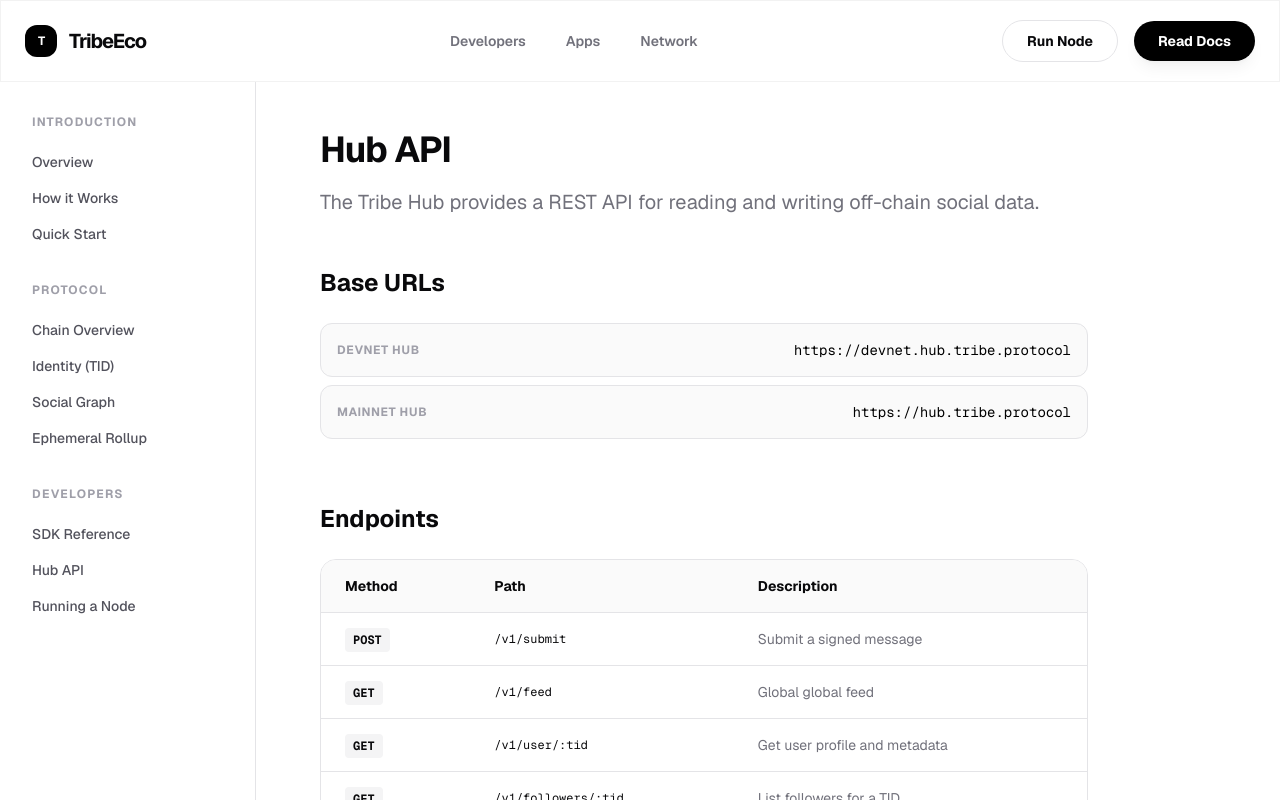
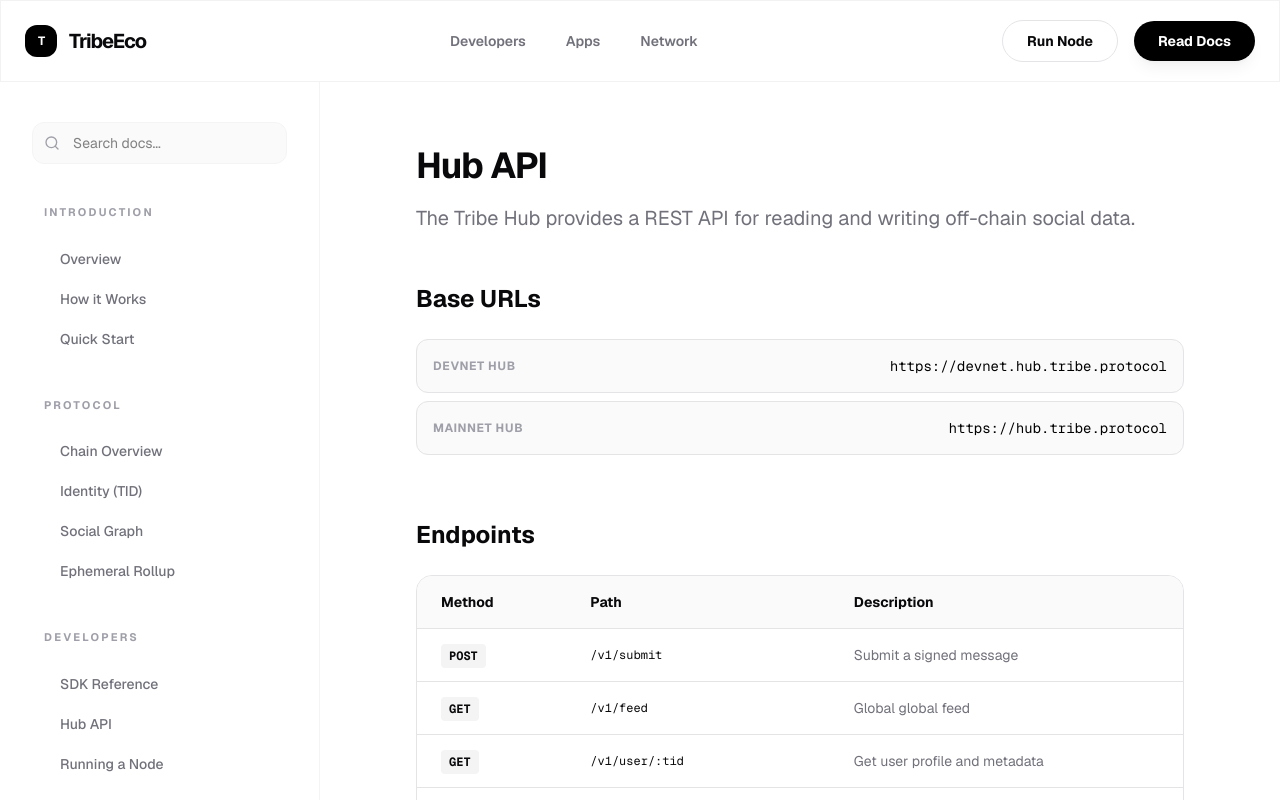
Before and after one commit to chaalpritam/tribeprotocol.xyz, a Next.js app: page /docs/api in a window 1280 px wide. Shown: the top 800 px of the page. Built offline with nearby package versions, Linux system fonts and the light colour scheme.

Commit message:
style: enhance docs layout with search mockup and refined sidebar

```diff
--- a/app/docs/layout.tsx
+++ b/app/docs/layout.tsx
@@ -4,8 +4,61 @@ import {
   Cpu,
   Terminal,
   Network,
-  Github
+  Github,
+  Search
 } from "lucide-react";
+
+export default function DocsLayout({
+  children,
+}: {
+  children: React.ReactNode;
+}) {
+  return (
+    <div className="flex min-h-screen bg-white">
+      {/* Sidebar */}
+      <aside className="w-80 border-r border-zinc-100 hidden lg:block sticky top-20 h-[calc(100vh-80px)] overflow-y-auto">
+        <div className="px-8 py-10">
+          <div className="relative mb-10 group">
+            <Search className="absolute left-3 top-1/2 -translate-y-1/2 w-4 h-4 text-zinc-400 group-focus-within:text-black transition-colors" />
+            <input
+              type="text"
+              placeholder="Search docs..."
+              className="w-full pl-10 pr-4 py-2.5 text-sm bg-zinc-50 border border-zinc-100 rounded-xl focus:outline-none focus:ring-2 focus:ring-black/5 focus:bg-white transition-all"
+            />
+          </div>
+
+          {sidebarLinks.map((section, i) => (
+            <div key={i} className="mb-10">
+              <h4 className="text-[11px] font-bold uppercase tracking-[0.2em] text-zinc-400 mb-5 px-3">
+                {section.title}
+              </h4>
+              <ul className="space-y-1">
+                {section.items.map((item, j) => (
+                  <li key={j}>
+                    <a
+                      href={item.href}
+                      className="group flex items-center gap-3 px-3 py-2 text-sm font-medium text-zinc-500 hover:text-black hover:bg-zinc-50 rounded-xl transition-all"
+                    >
+                      <div className="w-1 h-1 rounded-full bg-transparent group-hover:bg-black transition-all" />
+                      {item.name}
+                    </a>
+                  </li>
+                ))}
+              </ul>
+            </div>
+          ))}
+        </div>
+      </aside>
+
+      {/* Main Content */}
+      <main className="flex-1 px-8 py-16 lg:px-24 max-w-5xl">
+        <div className="prose prose-zinc max-w-none prose-headings:font-bold prose-headings:tracking-tight prose-a:text-black prose-pre:bg-zinc-50 prose-pre:border prose-pre:border-zinc-100 prose-pre:rounded-2xl prose-p:leading-relaxed prose-li:leading-relaxed">
+          {children}
+        </div>
+      </main>
+    </div>
+  );
+}
 
 const sidebarLinks = [
   {
@@ -34,45 +87,3 @@ const sidebarLinks = [
     ]
   }
 ];
-
-export default function DocsLayout({
-  children,
-}: {
-  children: React.ReactNode;
-}) {
-  return (
-    <div className="flex min-h-screen bg-white">
-      {/* Sidebar */}
-      <aside className="w-64 border-r border-zinc-200 hidden lg:block sticky top-16 h-[calc(100vh-64px)] overflow-y-auto">
-        <div className="px-6 py-8">
-          {sidebarLinks.map((section, i) => (
-            <div key={i} className="mb-8">
-              <h4 className="text-xs font-bold uppercase tracking-widest text-zinc-400 mb-4 px-2">
-                {section.title}
-              </h4>
-              <ul className="space-y-1">
-                {section.items.map((item, j) => (
-                  <li key={j}>
-                    <a
-                      href={item.href}
-                      className="block px-2 py-1.5 text-sm font-medium text-zinc-600 hover:text-black hover:bg-zinc-50 rounded-md transition-colors"
-                    >
-                      {item.name}
-                    </a>
-                  </li>
-                ))}
-              </ul>
-            </div>
-          ))}
-        </div>
-      </aside>
-
-      {/* Main Content */}
-      <main className="flex-1 px-6 py-12 lg:px-16 max-w-4xl">
-        <div className="prose prose-zinc prose-invert max-w-none">
-          {children}
-        </div>
-      </main>
-    </div>
-  );
-}
```
